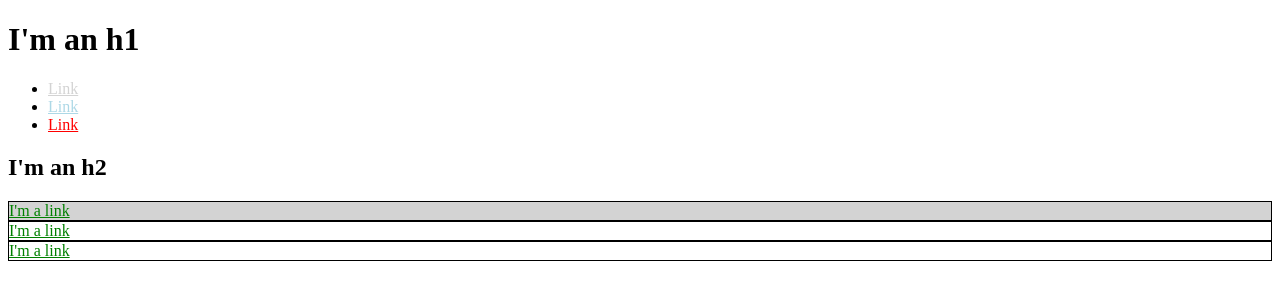
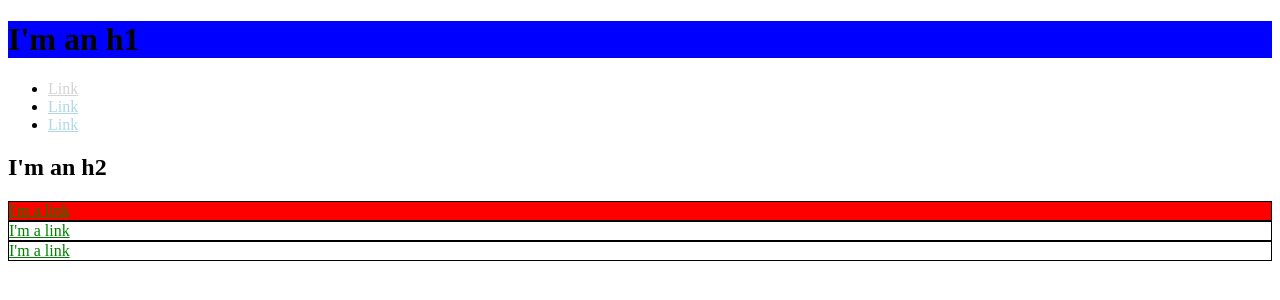
Before and after one commit to drew619618/learning-css, a plain HTML site: page index.html in a window 1280 px wide. Drawn offline with Linux system fonts and the light colour scheme.

Commit message:
override css

```diff
--- a/index.html
+++ b/index.html
@@ -6,6 +6,9 @@
     <meta name="viewport" content="width=device-width, initial-scale=1.0" />
     <title>Test Page: Don't Panic</title>
     <style>
+      .alert {
+        background: red;
+      }
       li a {
         color: red;
       }
@@ -24,6 +27,15 @@
       .bio-box a {
         color: green;
       }
+      .alert {
+        background-color: red;
+      }
+      #exec-bio.alert {
+        background-color: hwb(0 0% 0%);
+      }
+      h1 {
+        background-color: blue;
+      }
     </style>
   </head>
   <body>
@@ -31,10 +43,10 @@
     <ul>
       <li><a href="https://example.com" id="special-link">Link</a></li>
       <li><a href="https://example.com" class="regular-link">Link</a></li>
-      <li><a href="https://example.com" class="special-link">Link</a></li>
+      <li><a href="https://example.com" class="regular-link">Link</a></li>
     </ul>
     <h2>I'm an h2</h2>
-    <div id="exec-bio" class="bio-box">
+    <div id="exec-bio" class="bio-box alert">
       <a href="https://example.com">I'm a link</a>
     </div>
     <div class="bio-box">
```
